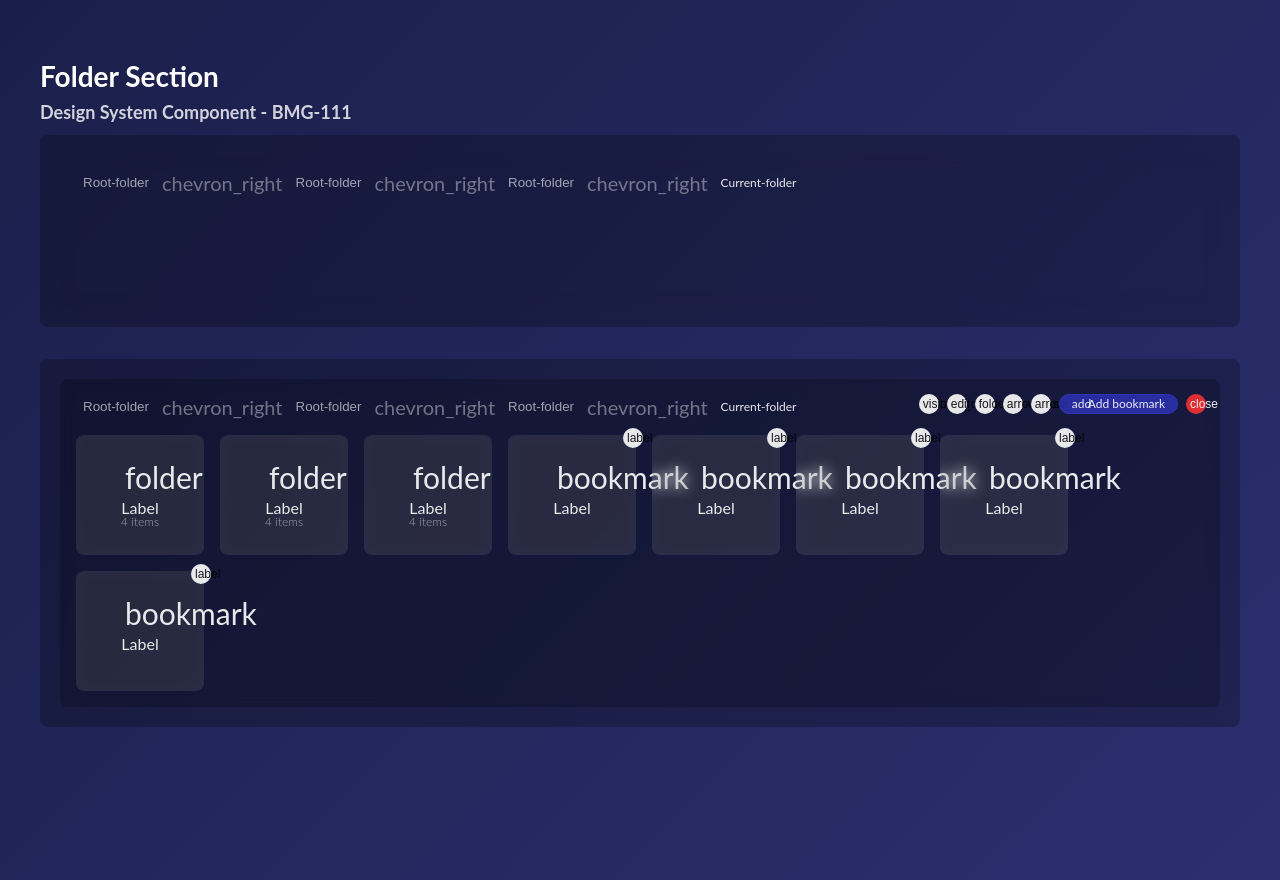
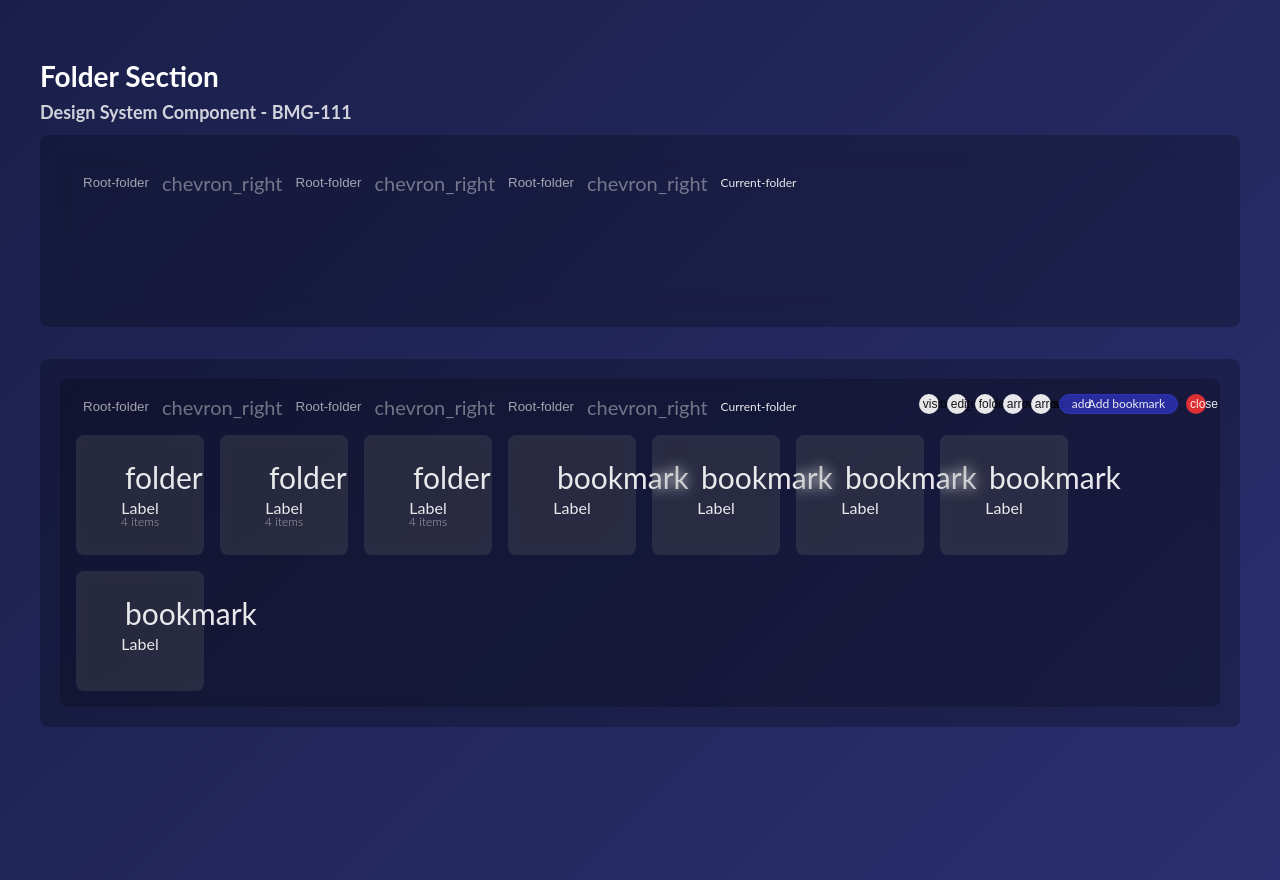
Before and after one commit to hierophantom/Bookmarks-Manager, a browser extension: page components/folder-section.html in a window 1280 px wide. Drawn offline with Linux system fonts and the light colour scheme.

Commit message:
BMG-118: Simplify tag button - show with edit/delete on hover only

```diff
--- a/components/bookmarks-gallery-view.css
+++ b/components/bookmarks-gallery-view.css
@@ -108,39 +108,18 @@
 
 .bookmarks-gallery-view__actions {
   position: absolute;
+  top: -8px;
   right: -8px;
   display: flex;
   align-items: center;
   gap: 4px;
   opacity: 0;
-  transition: opacity 0.2s ease, top 0.2s ease;
+  transition: opacity 0.2s ease;
   pointer-events: none;
 }
 
-/* Idle actions start at top */
-.bookmarks-gallery-view__actions--idle {
-  top: -8px;
-}
-
-/* On hover, idle actions move down */
-.bookmarks-gallery-view:hover .bookmarks-gallery-view__actions--idle {
-  top: 12px;
-}
-
-/* Hover actions always at top */
-.bookmarks-gallery-view__actions--hover {
-  top: -8px;
-}
-
-/* Show hover actions on hover */
-.bookmarks-gallery-view--hover .bookmarks-gallery-view__actions--hover,
-.bookmarks-gallery-view:hover .bookmarks-gallery-view__actions--hover {
+.bookmarks-gallery-view--hover .bookmarks-gallery-view__actions,
+.bookmarks-gallery-view:hover .bookmarks-gallery-view__actions {
   opacity: 1;
   pointer-events: auto;
 }
-
-/* Show idle actions when they should be visible */
-.bookmarks-gallery-view--idle-actions-visible .bookmarks-gallery-view__actions--idle {
-  opacity: 1;
-  pointer-events: auto;
-}
--- a/components/bookmarks-gallery-view.js
+++ b/components/bookmarks-gallery-view.js
@@ -67,35 +67,19 @@ function createBookmarksGalleryView(options = {}) {
   const defaultIdleActions = getDefaultBookmarksGalleryViewActions(type, 'idle');
   const defaultHoverActions = getDefaultBookmarksGalleryViewActions(type, 'hover');
 
-  // Create idle actions container (positioned at top: 12px)
-  const idleActionsToRender = Array.isArray(idleActions) ? idleActions : defaultIdleActions;
-  if (idleActionsToRender.length > 0) {
-    const idleActionsEl = document.createElement('div');
-    idleActionsEl.className = 'bookmarks-gallery-view__actions bookmarks-gallery-view__actions--idle';
-    idleActionsToRender.forEach((actionEl) => {
+  const actionsToRender = state === 'idle'
+    ? (Array.isArray(idleActions) ? idleActions : defaultIdleActions)
+    : (Array.isArray(actions) ? actions : defaultHoverActions);
+
+  if (actionsToRender.length > 0) {
+    const actionsEl = document.createElement('div');
+    actionsEl.className = 'bookmarks-gallery-view__actions';
+    actionsToRender.forEach((actionEl) => {
       if (actionEl instanceof HTMLElement) {
-        idleActionsEl.appendChild(actionEl);
+        actionsEl.appendChild(actionEl);
       }
     });
-    view.appendChild(idleActionsEl);
-
-    const shouldShow = showIdleActions === null ? true : showIdleActions;
-    if (shouldShow) {
-      view.classList.add('bookmarks-gallery-view--idle-actions-visible');
-    }
-  }
-
-  // Create hover actions container (positioned at top: -8px)
-  const hoverActionsToRender = Array.isArray(actions) ? actions : defaultHoverActions;
-  if (hoverActionsToRender.length > 0) {
-    const hoverActionsEl = document.createElement('div');
-    hoverActionsEl.className = 'bookmarks-gallery-view__actions bookmarks-gallery-view__actions--hover';
-    hoverActionsToRender.forEach((actionEl) => {
-      if (actionEl instanceof HTMLElement) {
-        hoverActionsEl.appendChild(actionEl);
-      }
-    });
-    view.appendChild(hoverActionsEl);
+    view.appendChild(actionsEl);
   }
 
   return view;
```
Also changed, not shown: core/main.js (+9 -22 lines).
